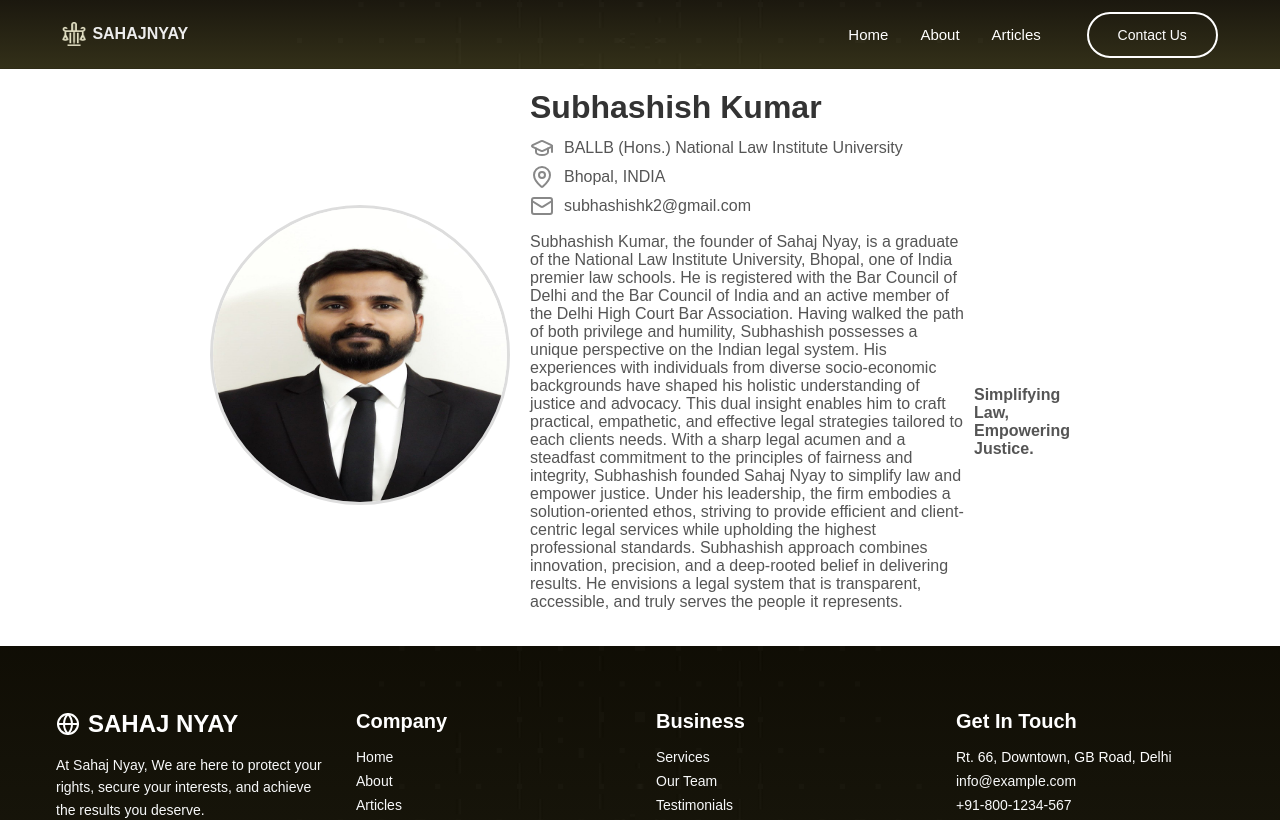
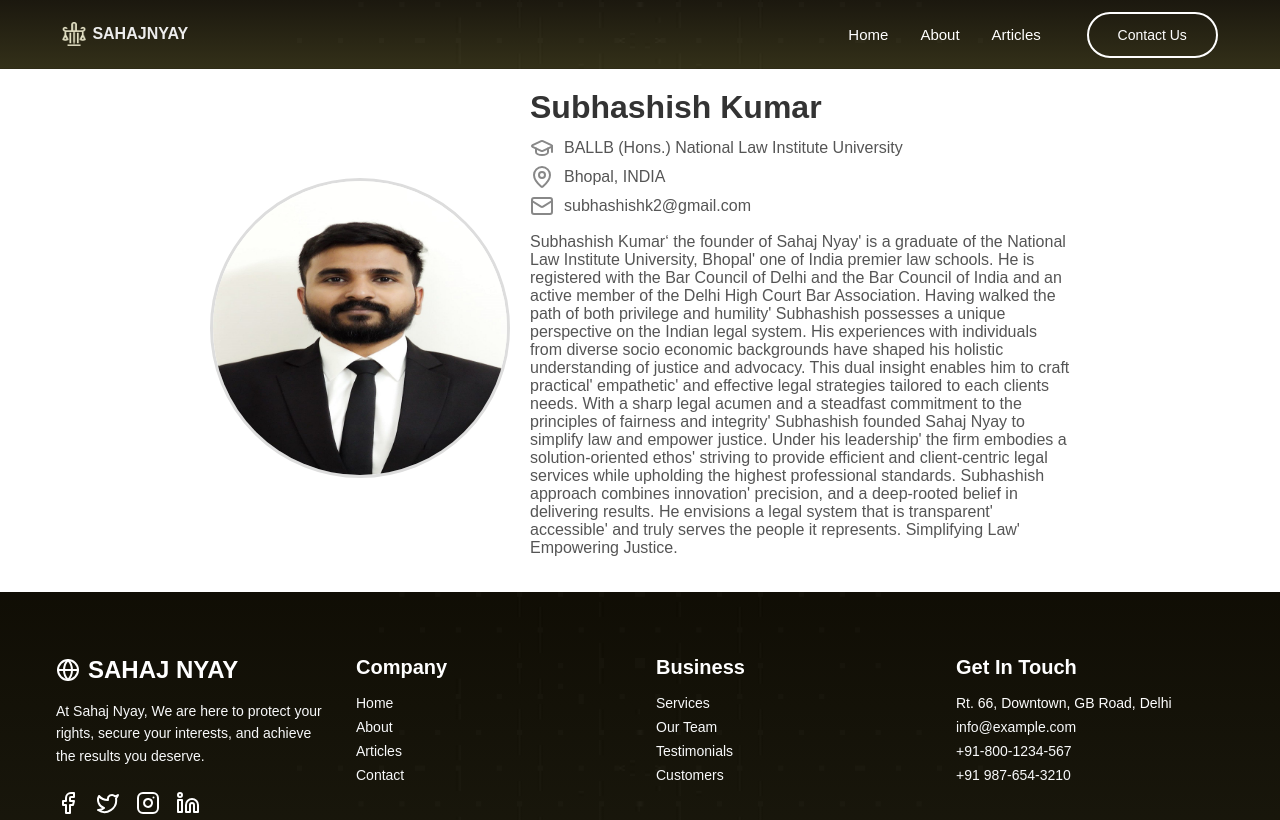
Before and after one commit to gautamkmahato/Law-firm, a Next.js app: page /team in a window 1280 px wide. Shown: the top 820 px of the page. Built offline with nearby package versions, Linux system fonts and the light colour scheme.

Commit message:
new changes

```diff
--- a/app/team/page.js
+++ b/app/team/page.js
@@ -30,21 +30,20 @@ export default function BioSection() {
           subhashishk2@gmail.com
         </p>
         <p className={styles.bio}>
-            Subhashish Kumar, the founder of Sahaj Nyay, is a graduate of the National Law Institute University,
-            Bhopal, one of India premier law schools. He is registered with the Bar Council of Delhi and the Bar
+            Subhashish Kumar&lsquo; the founder of Sahaj Nyay&apos; is a graduate of the National Law Institute University,
+            Bhopal&apos; one of India premier law schools. He is registered with the Bar Council of Delhi and the Bar
             Council of India and an active member of the Delhi High Court Bar Association.
-            Having walked the path of both privilege and humility, Subhashish possesses a unique perspective
-            on the Indian legal system. His experiences with individuals from diverse socio-economic backgrounds
+            Having walked the path of both privilege and humility&apos; Subhashish possesses a unique perspective
+            on the Indian legal system. His experiences with individuals from diverse socio economic backgrounds
             have shaped his holistic understanding of justice and advocacy. This dual insight enables him to craft
-            practical, empathetic, and effective legal strategies tailored to each clients needs.
-            With a sharp legal acumen and a steadfast commitment to the principles of fairness and integrity,
-            Subhashish founded Sahaj Nyay to simplify law and empower justice. Under his leadership,
-            the firm embodies a solution-oriented ethos, striving to provide efficient and client-centric
+            practical&apos; empathetic&apos; and effective legal strategies tailored to each clients needs.
+            With a sharp legal acumen and a steadfast commitment to the principles of fairness and integrity&apos;
+            Subhashish founded Sahaj Nyay to simplify law and empower justice. Under his leadership&apos;
+            the firm embodies a solution-oriented ethos&apos; striving to provide efficient and client-centric
             legal services while upholding the highest professional standards.
-            Subhashish approach combines innovation, precision, and a deep-rooted belief in delivering
-            results. He envisions a legal system that is transparent, accessible, and truly serves the people
-            it represents.
-            <span style={{fontWeight: "600"}}>Simplifying Law, Empowering Justice.</span>
+            Subhashish approach combines innovation&apos; precision, and a deep-rooted belief in delivering
+            results. He envisions a legal system that is transparent&apos; accessible&apos; and truly serves the people
+            it represents. Simplifying Law&apos; Empowering Justice.
         </p>
       </div>
     </div>
```
